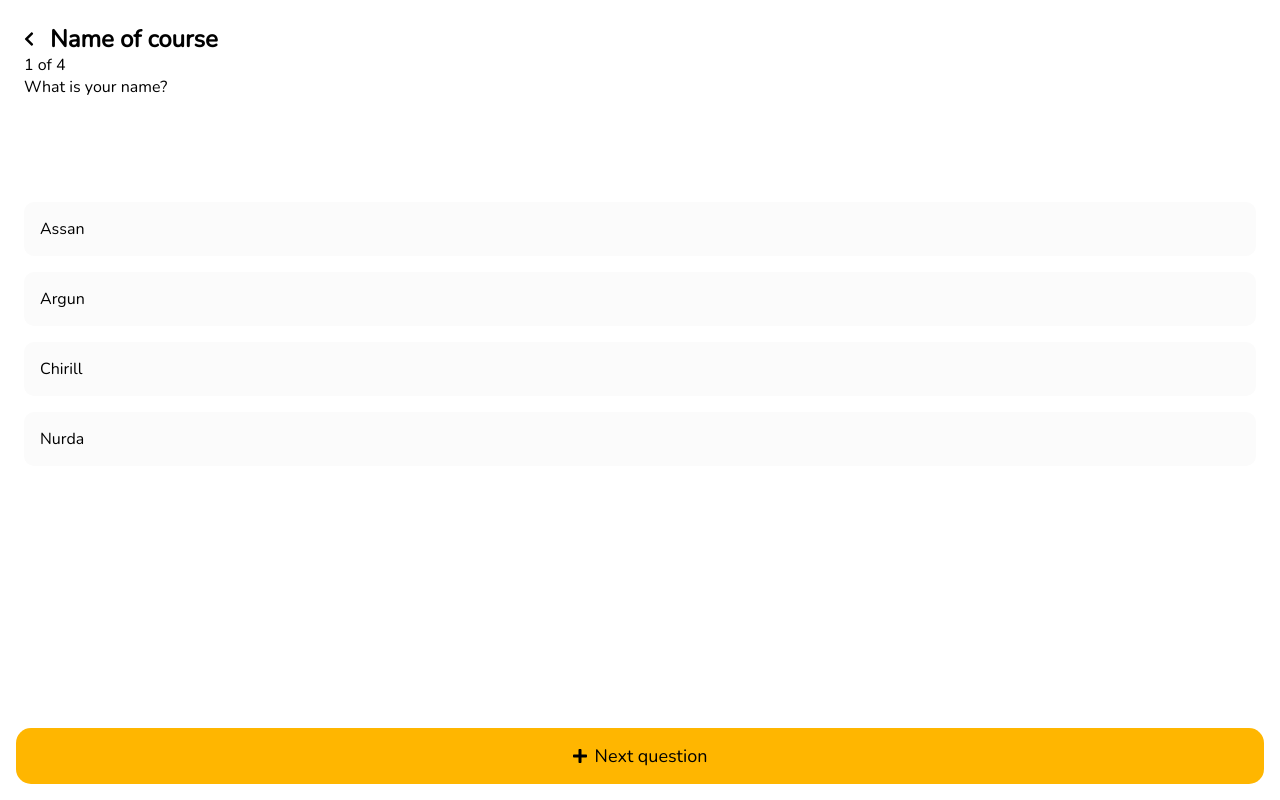
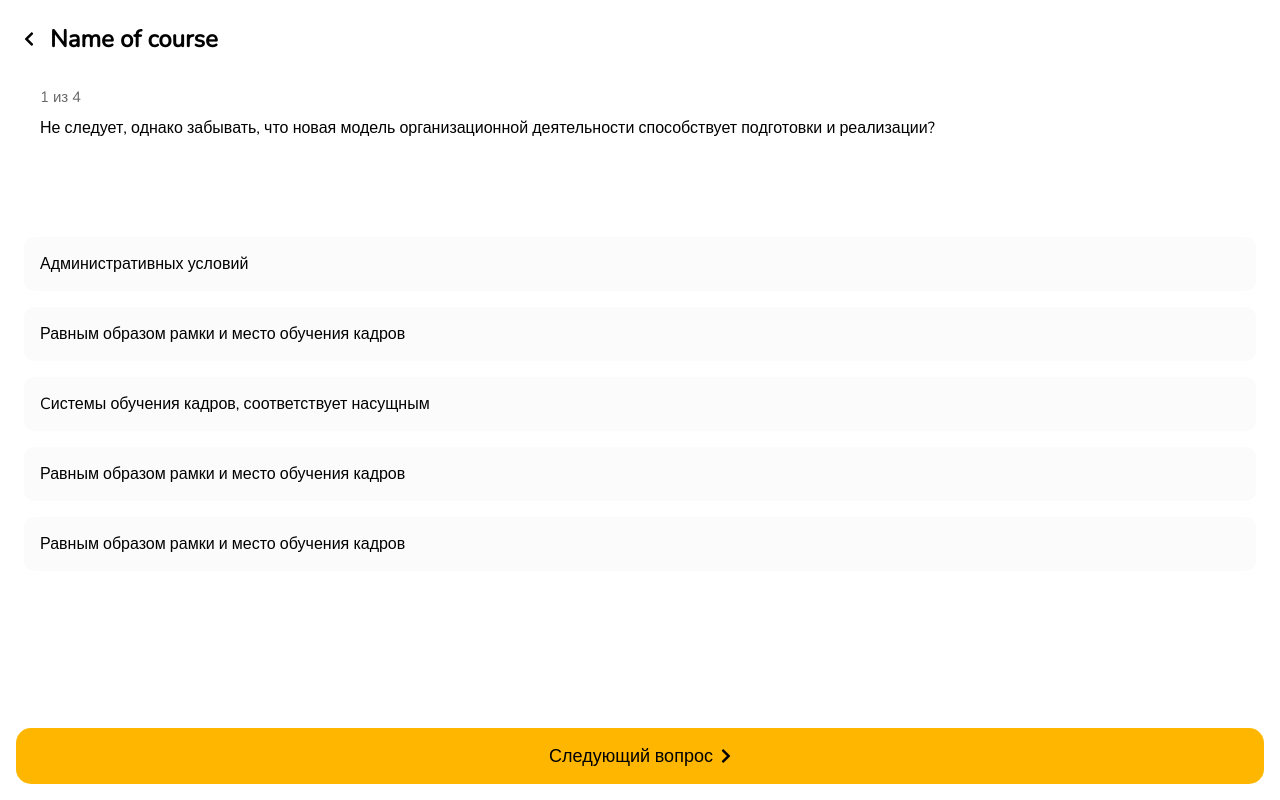
Before and after one commit to bit-wizzard/mentorium-vk-app, a React (Create React App) app: page /mentorium-vk-app/test/1 in a window 1280 px wide. Built offline with nearby package versions, Linux system fonts and the light colour scheme; what @vkontakte/vk-bridge would draw is missing.

Commit message:
test done

```diff
--- a/src/components/Bottom/Bottom.js
+++ b/src/components/Bottom/Bottom.js
@@ -3,7 +3,7 @@ import { BottomStyle, BottomInner } from './BottomStyle'
 import Text from '../Text/Text'
 import CourseSelector from '../CourseSelector/CourseSelector'
 import { FontAwesomeIcon } from '@fortawesome/react-fontawesome'
-import { faPlus } from '@fortawesome/free-solid-svg-icons'
+import { faPlus, faChevronRight } from '@fortawesome/free-solid-svg-icons'
 import {  withRouter } from 'react-router-dom'
 
 class Bottom extends Component {
@@ -53,8 +53,8 @@ class Bottom extends Component {
                 <BottomStyle>
                     <BottomInner>
                         <div className='caption'>
-                            <FontAwesomeIcon icon={faPlus} />
-                            <Text size='default'>Next question</Text>
+                            <Text size='default'>Следующий вопрос</Text>
+                            <FontAwesomeIcon icon={faChevronRight} />
                         </div>
                     </BottomInner>
                 </BottomStyle>
--- a/src/components/CoursePage/CoursePage.js
+++ b/src/components/CoursePage/CoursePage.js
@@ -28,6 +28,11 @@ class CoursePage extends Component {
             this.setState({notificationCounter: 3})
     }
 
+    componentDidUpdate() {
+        LessonModel.getLessonData(this.props.match.params.id)
+        console.log(this.props.match.params.id)
+    }
+
     render() {
 
         let test = this.tests.map((data, i) => (
--- a/src/components/Test/Test.js
+++ b/src/components/Test/Test.js
@@ -4,6 +4,9 @@ import { TestData } from '../../data/TestData'
 import { withRouter } from 'react-router-dom'
 import Title from '../Title/Title'
 import Bottom from '../Bottom/Bottom'
+import Text from '../Text/Text'
+import { FontAwesomeIcon } from '@fortawesome/react-fontawesome'
+import { faCheckCircle, faTimesCircle } from '@fortawesome/free-solid-svg-icons'
 import { observer } from 'mobx-react'
 
 class Test extends Component {
@@ -18,26 +21,24 @@ class Test extends Component {
     loadTest = () => {
 
         const {currentQuestion} = this.state;
-
         this.setState(() => {
             return {
                 questions: TestData[currentQuestion].question,
                 options: TestData[currentQuestion].options,
-                answers: TestData[currentQuestion].answer
+                answers: TestData[currentQuestion].answer,
+                correctAnswer: TestData[currentQuestion].answer
             }
         })
     }
 
     componentDidMount() {
         this.loadTest();
-        this.setState({ correctAnswer: TestData[this.state.currentQuestion].answer })
     }
 
     nextQuestionHandler = () => {
         this.setState({
             currentQuestion: this.state.currentQuestion + 1
         })
-        // console.log(TestData[this.state.currentQuestion])
     }
 
     componentDidUpdate(prevProps, prevState) {
@@ -47,7 +48,9 @@ class Test extends Component {
                 return {
                     questions: TestData[currentQuestion].question,
                     options: TestData[currentQuestion].options,
-                    answers: TestData[currentQuestion].answer
+                    answers: TestData[currentQuestion].answer,
+                    correctAnswer: TestData[currentQuestion].answer,
+                    userAnswer: null
                 }
             })
         }
@@ -57,7 +60,6 @@ class Test extends Component {
         this.setState({
             userAnswer: answer
         })
-        // console.log(TestData[this.state.currentQuestion].answer)
     }
 
     render() {
@@ -70,18 +72,35 @@ class Test extends Component {
             isAnswerCorrect = false
         }
 
-
         return (
             <>
                 <TestStyle>
                     <Title title='Name of course' />
                     <div className='test-content'>
                     <TestQuestion>
-                        <div>
-                            {currentQuestion + 1} of {TestData.length}
-                        </div>
-                        <div>
-                            {questions}
+                        <div
+                            className={`test-question
+                            ${userAnswer === correctAnswer ? 'correct' :
+                            userAnswer && !isAnswerCorrect && 'incorrect' }`}
+                        >
+                            <div className='status'>
+                            <Text type='secondary'>
+                                {currentQuestion + 1} из {TestData.length}
+                            </Text>
+                            {userAnswer === correctAnswer ?
+                            <>
+                                <FontAwesomeIcon icon={faCheckCircle} color='#31B43D' size='lg' />
+                            </>
+                            :
+                            userAnswer && !isAnswerCorrect &&
+                            <>
+                            <FontAwesomeIcon icon={faTimesCircle} color='#FF8080' size='lg' />
+
+                            </>}
+                            </div>
+                            <div>
+                                {questions}
+                            </div>
                         </div>
                     </TestQuestion>
                     <TestOptions>
--- a/src/components/Test/TestStyle.js
+++ b/src/components/Test/TestStyle.js
@@ -3,16 +3,34 @@ import styled from 'styled-components'
 export const TestStyle = styled.div
 `
     grid-template-rows: auto 1fr;
-    padding-bottom: 3rem;
+    margin-bottom: 4rem;
 
     .test-content {
         display: grid;
         grid-template-rows: 1fr 2fr;
         grid-gap: 1rem;
+        margin-bottom: 3rem;
     }
 `
 export const TestQuestion = styled.div
-`
+`   margin-top: 1rem;
+
+    .test-question {
+        grid-gap: 0.5rem;
+        display: grid;
+        padding: 1rem;
+        border-radius: 15px;
+    }
+    .status {
+        display: grid;
+        grid-template-columns: 1fr auto;
+    }
+    .correct {
+        background: rgba(130, 222, 139, 0.5);
+    }
+    .incorrect {
+        background: rgba(255, 128, 128, 0.2);
+    }
 `
 export const TestOptions = styled.div
 `   display: grid;
--- a/src/data/TestData.js
+++ b/src/data/TestData.js
@@ -1,13 +1,13 @@
 export const TestData = [
     {
         id: 0,
-        question: 'What is your name?',
-        options: ['Assan', 'Argun', 'Chirill', 'Nurda'],
-        answer: 'Chirill'
+        question: 'Не следует, однако забывать, что новая модель организационной деятельности способствует подготовки и реализации?',
+        options: ['Административных условий', 'Равным образом рамки и место обучения кадров', 'Cистемы обучения кадров, соответствует насущным', 'Равным образом рамки и место обучения кадров', 'Равным образом рамки и место обучения кадров'],
+        answer: 'Административных условий'
     },
     {
         id: 1,
-        question: 'What is your surename?',
+        question: 'Не следует, однако забывать, что новая модель организационной деятельности способствует подготовки и реализации?',
         options: ['Bassan', 'Shmargun', 'Lirinirill', 'Darnurda'],
         answer: 'Bassan'
     },
```
